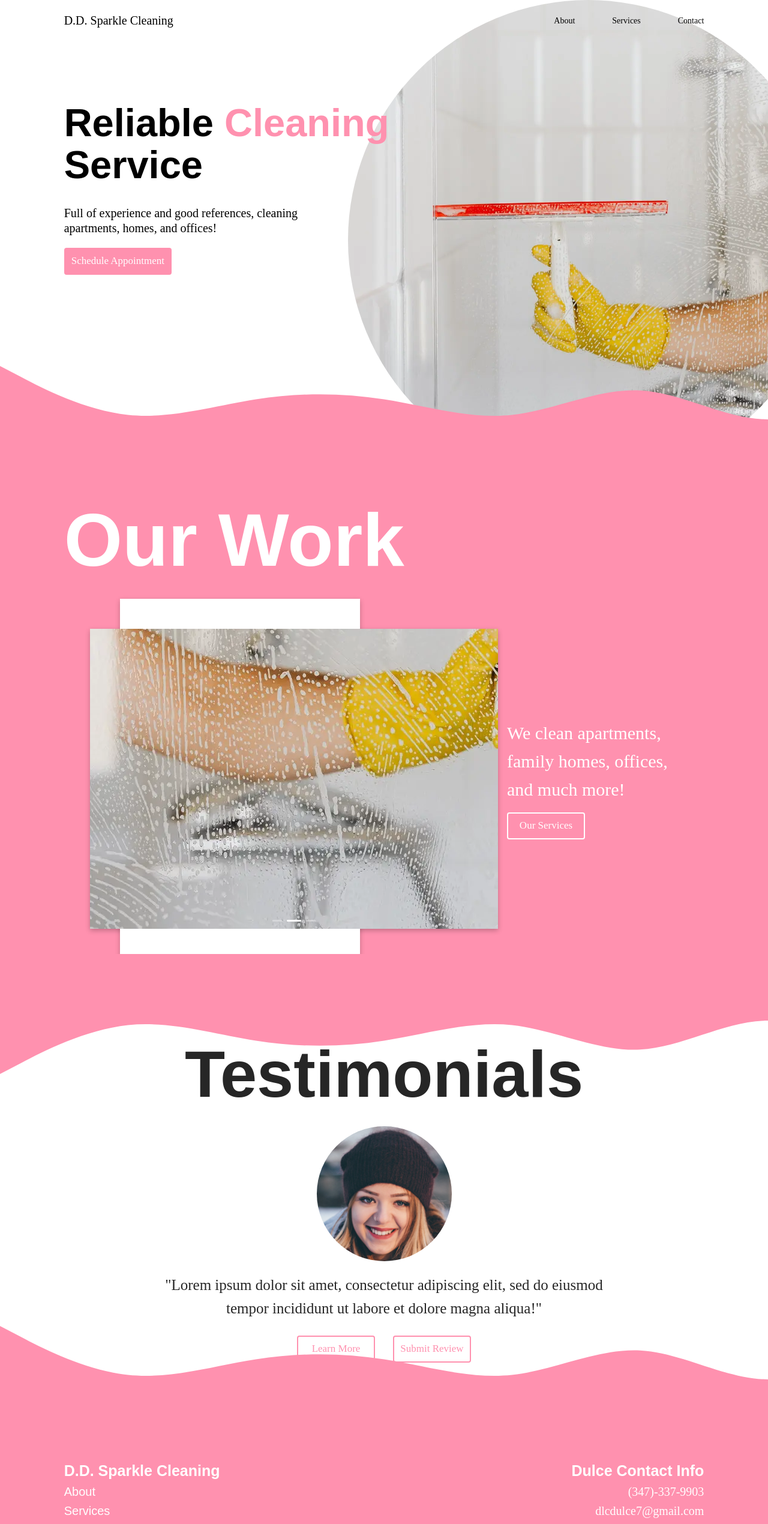
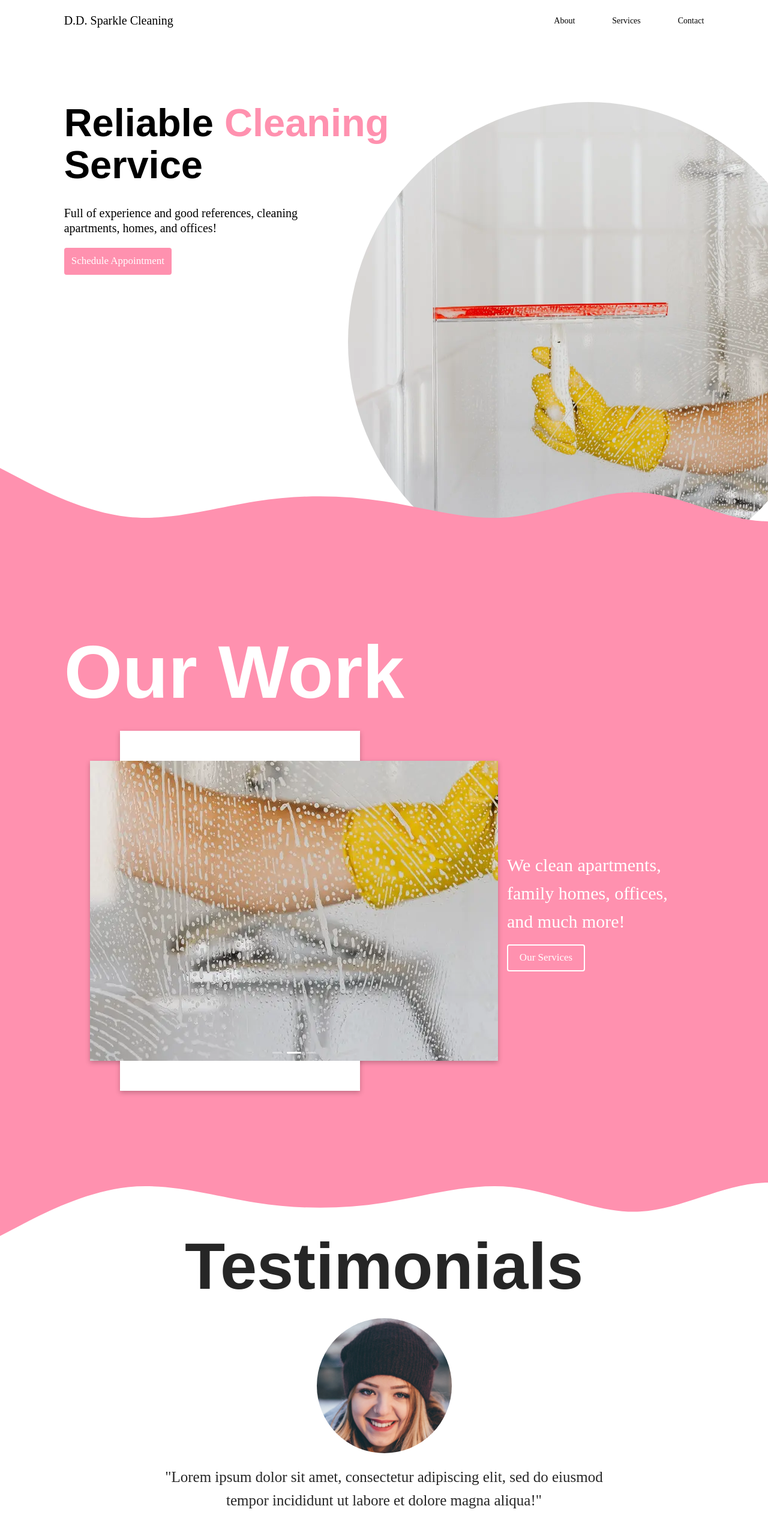
Before and after one commit to Carlos460/dd-sparkle-cleaning, a Next.js app: page / in a window 1280 px wide. Shown: the top 2540 px of the page at 60% size. Built offline with nearby package versions, Linux system fonts and the light colour scheme; a web font is replaced by a local one.

Commit message:
Homepage section height adjustments

```diff
--- a/_sections/Hero/index.tsx
+++ b/_sections/Hero/index.tsx
@@ -5,7 +5,7 @@ import * as S from './styles';
 
 const Hero = () => {
   return (
-    <>
+    <S.Wrapper>
       <Sparkle.Title>
         Reliable <span style={{ color: '#FF91AF' }}>Cleaning</span> Service
       </Sparkle.Title>
@@ -18,7 +18,7 @@ const Hero = () => {
           <S.CtaButton>Schedule Appointment</S.CtaButton>
         </a>
       </Link>
-    </>
+    </S.Wrapper>
   );
 };
 
--- a/_sections/Hero/styles.ts
+++ b/_sections/Hero/styles.ts
@@ -1,4 +1,9 @@
+import { WrappedBuildError } from 'next/dist/server/base-server';
 import styled from 'styled-components';
+
+export const Wrapper = styled.div`
+  min-height: 800px;
+`;
 
 export const CtaButton = styled.button`
   height: 45px;
--- a/_sections/Testimonials/styles.ts
+++ b/_sections/Testimonials/styles.ts
@@ -3,6 +3,7 @@ import styled from 'styled-components';
 export const Wrapper = styled.div`
   width: 100%;
   height: 100vh;
+  min-height: 900px;
   display: flex;
   @media (max-width: 800px) {
     min-height: 800px;
--- a/_sections/WorkShowcase/styles.ts
+++ b/_sections/WorkShowcase/styles.ts
@@ -3,11 +3,13 @@ import styled from 'styled-components';
 export const Wrapper = styled.div`
   width: 100%;
   height: 100vh;
+  min-height: 900px;
   display: flex;
   flex-direction: column;
   justify-content: center;
   @media (max-width: 800px) {
     margin: 25px 0px;
+    min-height: 800px;
   }
 `;
 
```
